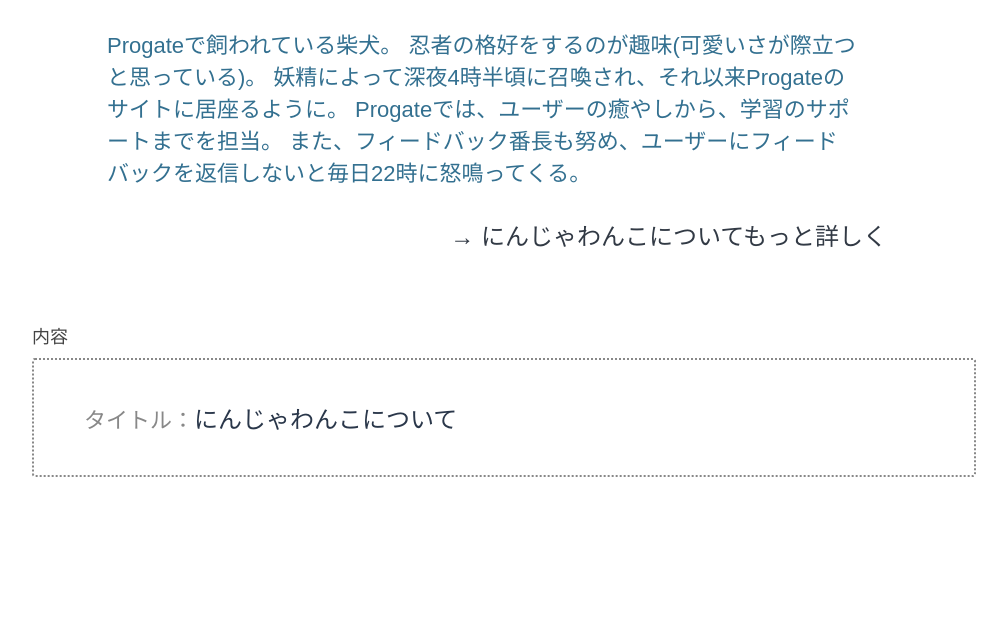
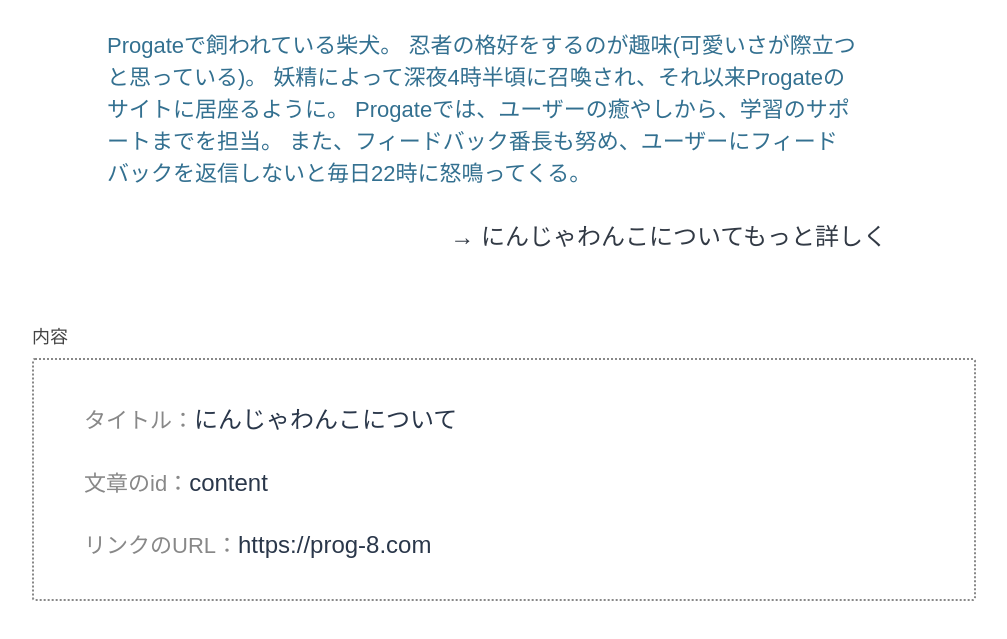
Before and after one commit to urimaro/progate_jquery, a plain HTML site: page jquery_iii/2_index.html in a window 1280 px wide. Shown: the part 99-738 px from the top of the page, without its empty margins (158-1165 px from the left). Drawn offline with nearby package versions, Linux system fonts and the light colour scheme.

Commit message:
9. Getting Element Values (2) - 2. Working with Forms

```diff
--- a/jquery_iii/2_index.html
+++ b/jquery_iii/2_index.html
@@ -25,6 +25,8 @@
         <h4>内容</h4>
         <div class="output-inner">
           <p class="output-item">タイトル：<span id="title-text"></span></p>
+          <p class="output-item">文章のid：<span id="content-id"></span></p>
+          <p class="output-item">リンクのURL：<span id="link-href"></span></p>
         </div>
       </div>
     </div>
--- a/jquery_iii/2_script.js
+++ b/jquery_iii/2_script.js
@@ -1,4 +1,9 @@
 $(function() {
   var title = $('#title').text();
+  var id = $('.section-content p').attr('id');
+  var href = $('#link').attr('href');
+
   $('#title-text').text(title);
+  $('#content-id').text(id);
+  $('#link-href').text(href);
 });
```
